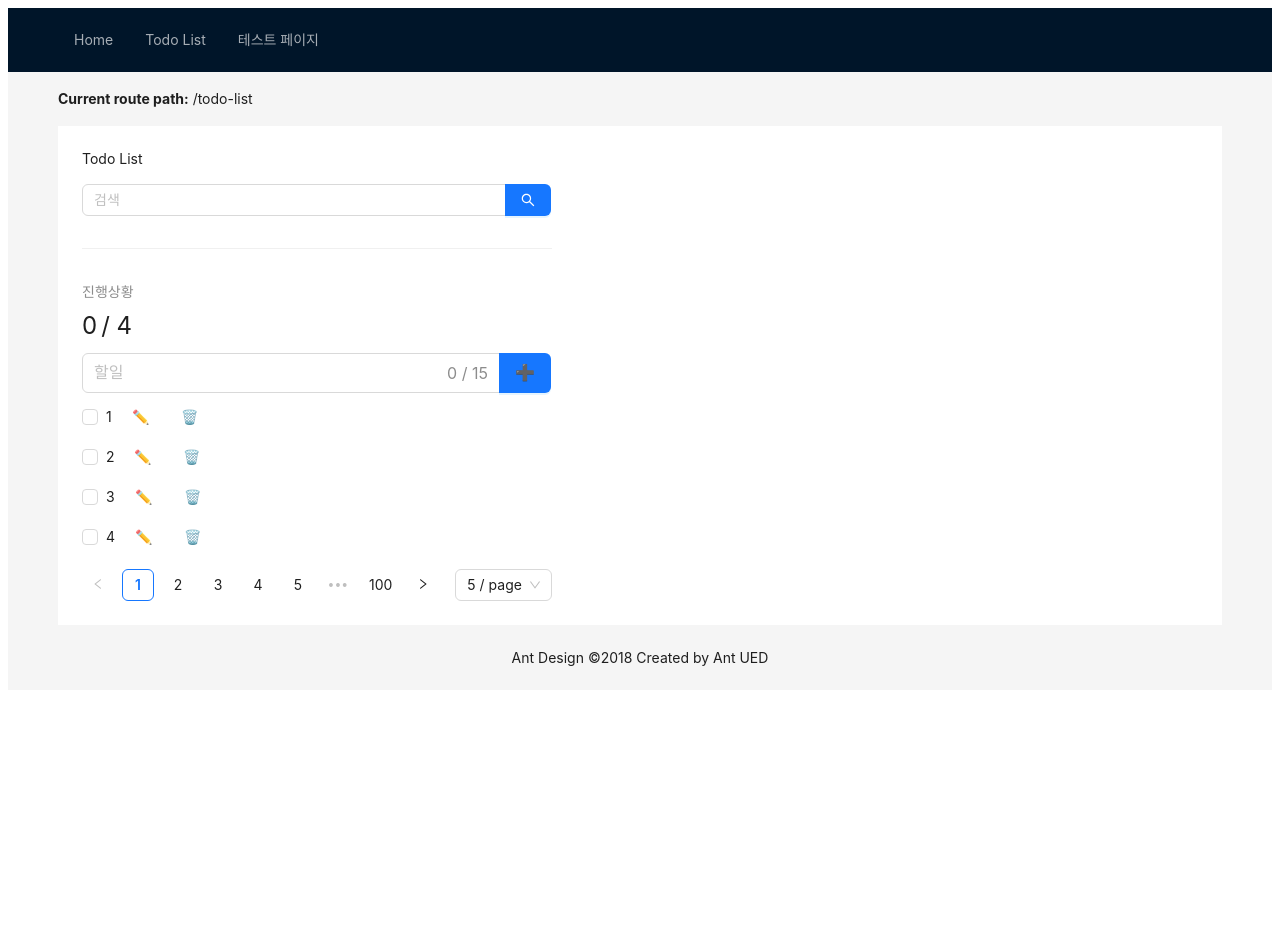
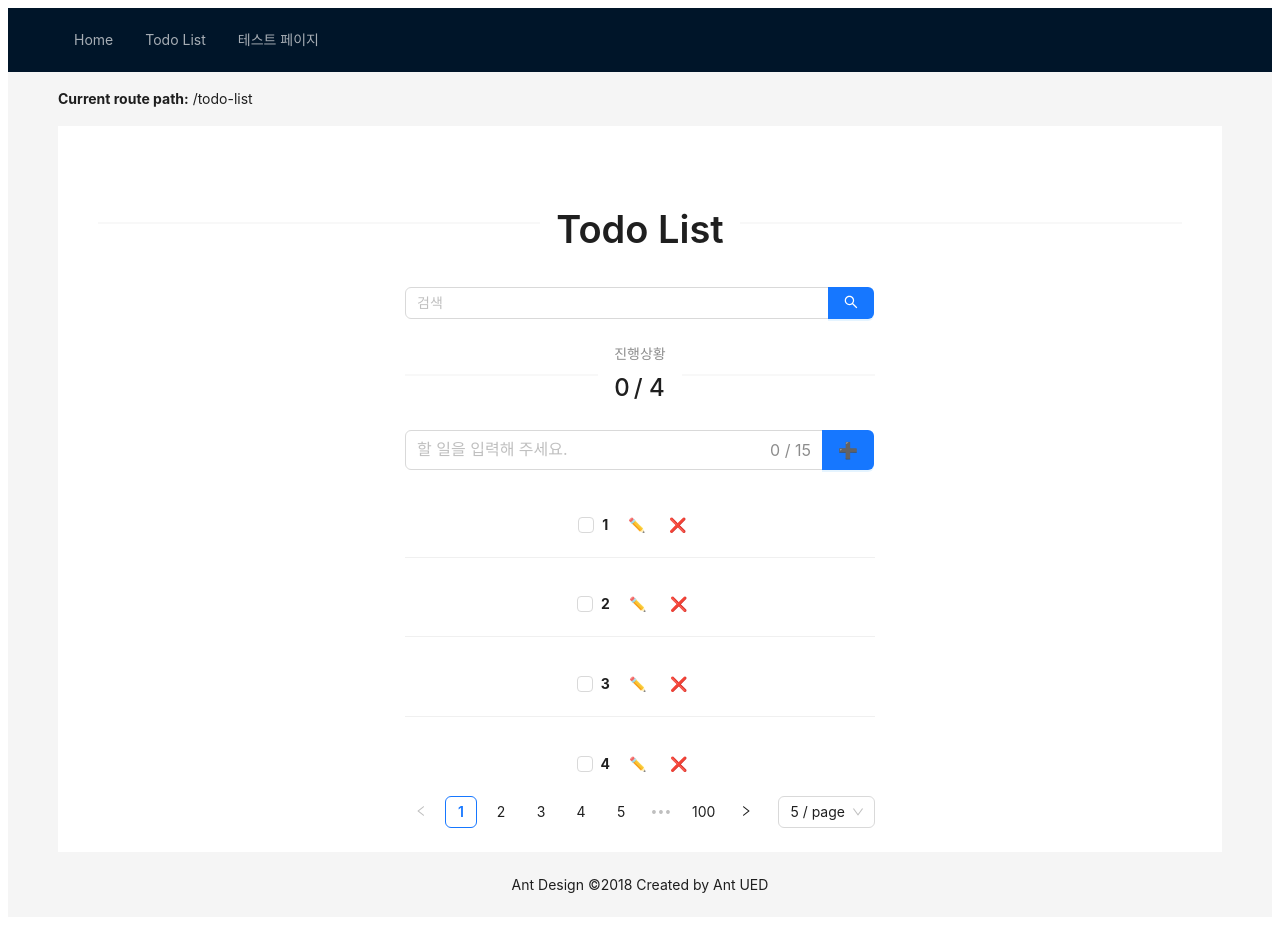
Before and after one commit to ssong94/vue3-todo-list, a Vue app: page /todo-list in a window 1280 px wide. Before the commit the page ends 800 px from the top, so only its background shows below. Built offline with nearby package versions, Linux system fonts and the light colour scheme; data requests are answered from the project's data file.

Commit message:
style: 스타일 수정

```diff
--- a/src/components/views/TodoList.vue
+++ b/src/components/views/TodoList.vue
@@ -1,8 +1,10 @@
 <template>
-  <div class="space-align-container">
 
-  <div class="center">Todo List</div>
-  <br/>
+  <a-layout-content :style="{ margin: '24px 16px 0', overflow: 'initial', textAlign: 'center'}">
+
+    <a-divider>
+      <a-typography-title>Todo List</a-typography-title>
+    </a-divider>
 
   <a-space direction="vertical">
     <a-input-search
@@ -12,8 +14,7 @@
         @keyup="changeValue"
     />
 
-    <a-divider/>
-
+    <a-divider >
       <a-row :gutter="16">
         <a-col :span="12">
           <a-statistic title="진행상황" :value="checkedCount" class="demo-class">
@@ -26,11 +27,13 @@
           </a-statistic>
         </a-col>
       </a-row>
+    </a-divider>
 
-    <a-input-group compact>
+
+    <a-input-group size="large">
       <a-input-search
           v-model:value="todoInput"
-          placeholder="할일"
+          placeholder="할 일을 입력해 주세요."
           size="large"
           show-count :maxlength="15"
           @keyup.enter="addNewTodo"
@@ -43,37 +46,65 @@
 
     </a-input-group>
 
-    <a-checkbox @change="changeStatus(todo, $event)" v-for="todo in filterTodos" :key="todo.id" v-model:checked="todo.checked ">
 
-      <a-input-group v-if="isEditMode && editObj.id === todo.id" compact>
-        <a-input  @blur="isEditMode = false" v-model:value="editObj.text" show-count :maxlength="15" placeholder="" @keyup.enter="doEditTodo(todo)" style="width: calc(70% - 0px)" />
-        <a-button type="text" @click.prevent="isEditMode = false">❌</a-button>
+    <a-list v-if="filterTodos.length !== 0" item-layout="horizontal" :data-source="filterTodos">
+      <template #renderItem="{ item }">
+        <a-list-item>
+<!--          <template #actions>-->
+<!--            <a-space direction="horizontal">-->
+<!--              <a-button type="link" size="small">✏️</a-button>-->
+<!--            <a-button type="link" size="small">❌</a-button>-->
+<!--            </a-space>-->
+<!--          </template>-->
+          <a-list-item-meta
+              description=""
+          >
+            <template #title>
+
+              <a-checkbox @change="changeStatus(item, $event)" v-model:checked="item.checked ">
+
+                <a-input-group v-if="isEditMode && editObj.id === item.id" compact>
+                  <a-input  @blur="isEditMode = false" v-model:value="editObj.text" show-count :maxlength="15" placeholder="" @keyup.enter="doEditTodo(item)" style="width: calc(100% - 50px)" />
+                  <a-button type="link" @click.prevent="isEditMode = false">❌</a-button>
                 </a-input-group>
 
-      <div v-else>
-        {{ todo.text }}
-        <a-button type="text" @click.prevent="goEditMode(todo)">✏️️</a-button>
+                <div v-else style="text-align: right">
+
+                  {{ item.text }}
+                  <a-button type="text" @click.prevent="goEditMode(item)">✏️️</a-button>
                   <a-popconfirm
                       title="삭제하시겠어요?"
                       ok-text="Yes"
                       cancel-text="No"
-            @confirm="deleteTodo(todo.id)"
+                      @confirm="deleteTodo(item.id)"
                   >
-          <a-button type="text" danger>🗑️</a-button>
+                    <a-button type="link" danger size="small">❌️</a-button>
                   </a-popconfirm>
                 </div>
 
               </a-checkbox>
 
-    <a-empty v-show="todos.length === 0" />
-    <a-pagination v-show="todos.length !== 0" v-model:pageSize=pageSize v-model:current="currentPage" :total="totalPageCount" />
+<!--              <a-typography-paragraph-->
+<!--                  v-model:content=item.text-->
+<!--                  :editable="{ triggerType: ['text'], maxlength: 15, onEnd: (text) => console.log(text), onStart: () => console.log('dd')}"-->
+<!--              >-->
+<!--                <template #editableTooltip>수정하기</template>-->
+<!--              </a-typography-paragraph>-->
+
+            </template>
+          </a-list-item-meta>
+        </a-list-item>
+      </template>
+      <a-pagination v-model:pageSize=pageSize v-model:current="currentPage" :total="totalPageCount" />
+    </a-list>
+    <a-empty v-else />
+
+
 
 
   </a-space>
 
-
-
-  </div>
+  </a-layout-content>
 </template>
 
 
```
Lines whose indentation alone changed are shown as unchanged.
